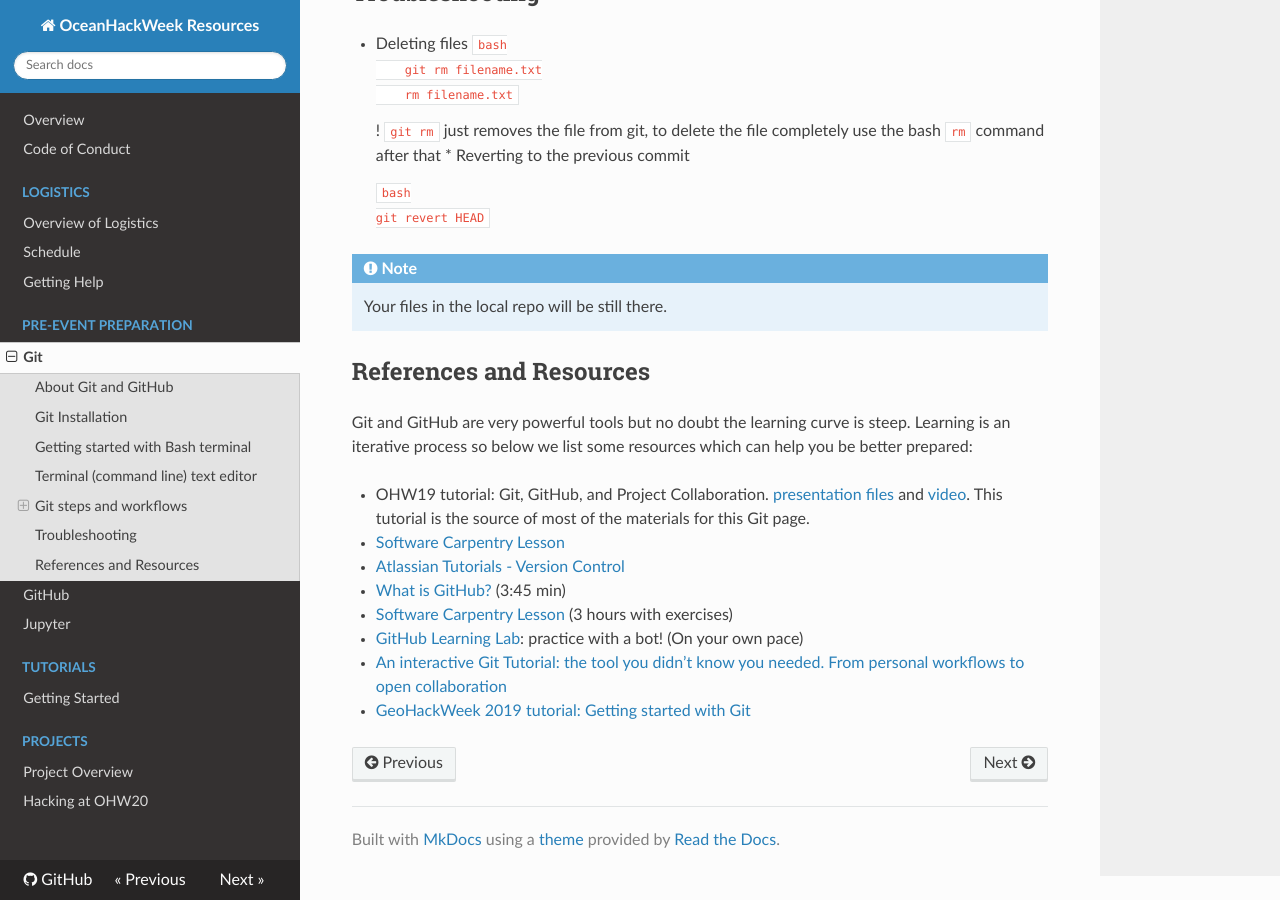
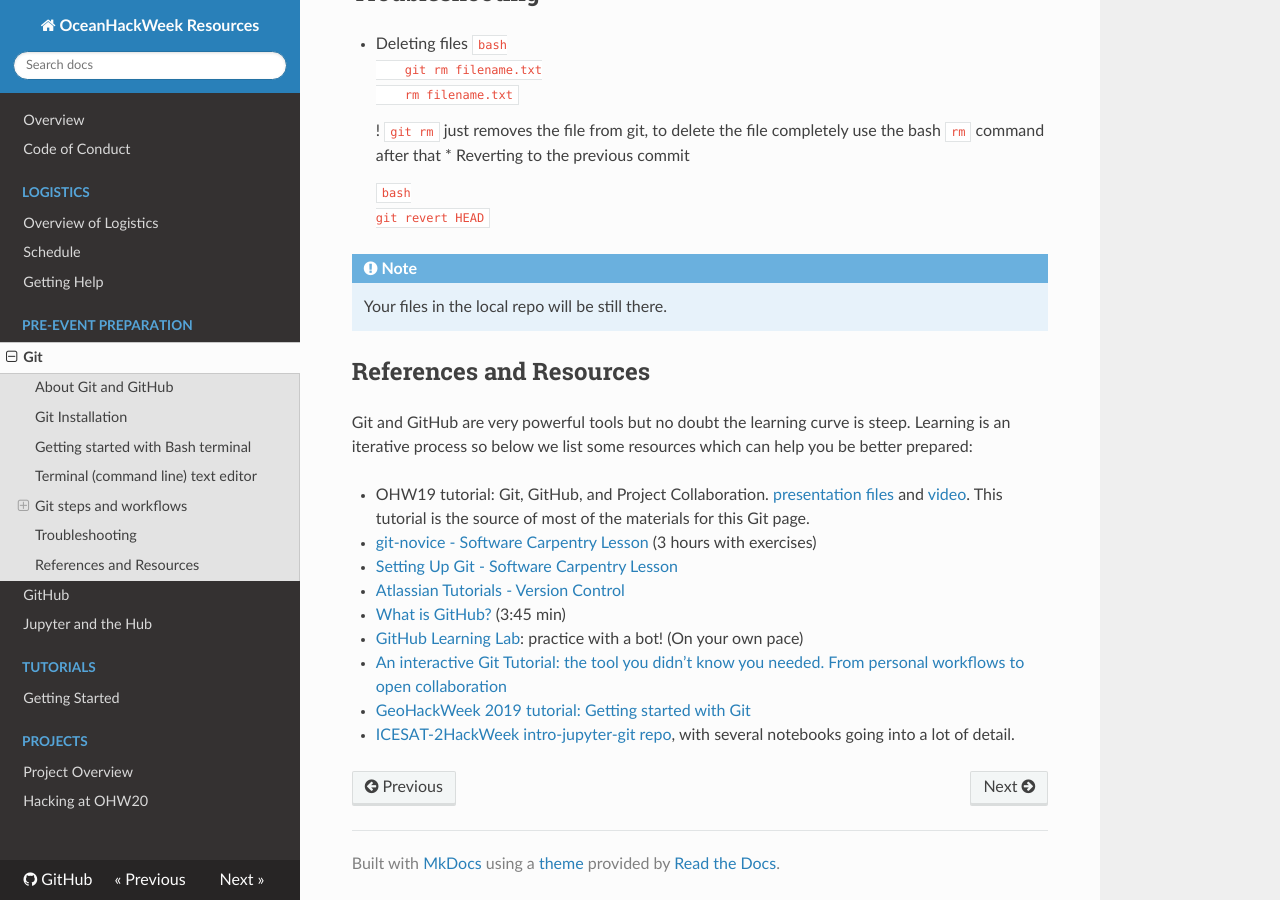
Before and after one commit to oceanhackweek/ohw-resources, an MkDocs documentation site: the page built from docs/prep/git.md, in a window 1280 px wide and 900 px high, scrolled down 7805 px. Built offline with MkDocs 1.6.1, drawn with Linux system fonts in a browser that asks for light colours; nearby versions of some CDN libraries.

Commit message:
Completed github page update

```diff
--- a/docs/prep/git.md
+++ b/docs/prep/git.md
@@ -226,10 +226,11 @@ In general we encourage github users to submit changes to the main repo through
 Git and GitHub are very powerful tools but no doubt the learning curve is steep. Learning is an iterative process so below we list some resources which can help you be better prepared:
 
 - OHW19 tutorial: Git, GitHub, and Project Collaboration. [presentation files](https://github.com/oceanhackweek/ohw19-tutorial-github) and [video](https://www.youtube.com/watch?v=wWKDp4Uw25A&list=PLA6PlfxWZPLTPQ_OIr3dDPF9FRiHQXoVF&index=14&t=0s). This tutorial is the source of most of the materials for this Git page.
-- [Software Carpentry Lesson](http://swcarpentry.github.io/git-novice/)
+- [git-novice - Software Carpentry Lesson](http://swcarpentry.github.io/git-novice/) (3 hours with exercises)
+- [Setting Up Git - Software Carpentry Lesson](https://swcarpentry.github.io/git-novice/02-setup/index.html)
 - [Atlassian Tutorials - Version Control](https://www.atlassian.com/git/tutorials/what-is-version-control)
 - [What is GitHub?](https://www.youtube.com/watch?v=w3jLJU7DT5E) (3:45 min)
-- [Software Carpentry Lesson](http://swcarpentry.github.io/git-novice/) (3 hours with exercises)
 - [GitHub Learning Lab](https://lab.github.com/): practice with a bot! (On your own pace)
 - [An interactive Git Tutorial: the tool you didn’t know you needed. From personal workflows to open collaboration](https://berkeley-stat159-f17.github.io/stat159-f17/lectures/01-git/Git-Tutorial..html)
 - [GeoHackWeek 2019 tutorial: Getting started with Git](https://geohackweek.github.io/Introductory/03-git-tutorial/)
+- [ICESAT-2HackWeek intro-jupyter-git repo](https://github.com/ICESAT-2HackWeek/intro-jupyter-git), with several notebooks going into a lot of detail.
--- a/mkdocs.yml
+++ b/mkdocs.yml
@@ -11,7 +11,7 @@ nav:
   - Pre-event Preparation:
     - Git: prep/git.md
     - GitHub: prep/github.md
-    - Jupyter: prep/jupyterhub.md
+    - Jupyter and the Hub: prep/jupyterhub.md
     # - Conda: prep/conda.md
     # - Python Requirements: preweek/python.md
     # - Numpy: numpy.md
```
Also changed, not shown: docs/prep/github.md (+8 -11 lines), docs/img/repos.png.
